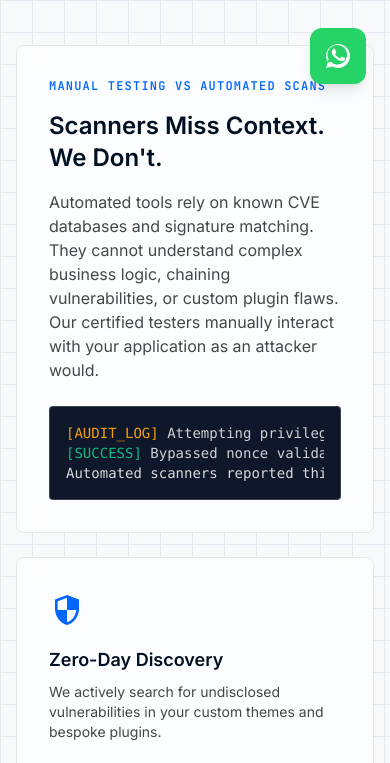
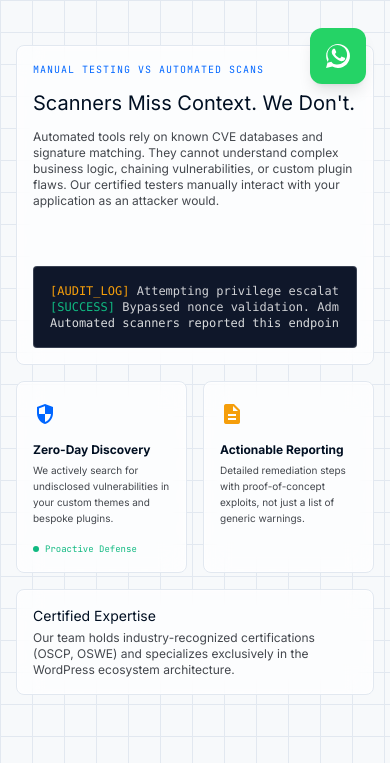
Before and after one commit to Randhir-2024/wpsecureaudit.com, an Eleventy site: page src/index.html in a window 390 px wide. Shown: the part 736-1499 px from the top of the page. Built offline with nearby package versions, Linux system fonts and the light colour scheme; Eleventy itself is replaced by a stand-in of ours; files that its build step writes are made by us from their sources.

Commit message:
Optimize bento grid layout on mobile: set small cards side-by-side in 2-column grid, shrink padding to p-4, and reduce text size

```diff
--- a/src/index.html
+++ b/src/index.html
@@ -271,52 +271,52 @@
 <!-- Why Choose Us / Bento Grid -->
 <section class="max-w-max-width mx-auto px-margin-mobile md:px-margin-desktop pt-8 pb-16 md:py-16">
 <h2 class="font-headline-lg text-headline-lg text-primary mb-12 text-center">The Manual Advantage</h2>
-<div class="grid grid-cols-1 md:grid-cols-12 gap-gutter">
+<div class="grid grid-cols-2 md:grid-cols-12 gap-4 md:gap-gutter">
 <!-- Large Card -->
-<div class="md:col-span-8 glass-panel rounded-xl p-8 audit-focus flex flex-col justify-between min-h-[320px]">
+<div class="col-span-2 md:col-span-8 glass-panel rounded-xl p-4 md:p-8 audit-focus flex flex-col justify-between min-h-[320px]">
 <div>
-<div class="font-label-caps text-label-caps text-cyber-blue-bright uppercase mb-4 tracking-widest">Manual Testing vs Automated Scans</div>
-<h3 class="font-headline-md text-headline-md text-primary mb-4">Scanners Miss Context. We Don't.</h3>
-<p class="font-body-md text-body-md text-on-surface-variant mb-6">
+<div class="font-label-caps text-[10px] md:text-label-caps text-cyber-blue-bright uppercase mb-3 md:mb-4 tracking-widest">Manual Testing vs Automated Scans</div>
+<h3 class="font-headline-md text-xl md:text-headline-md text-primary mb-3 md:mb-4">Scanners Miss Context. We Don't.</h3>
+<p class="font-body-md text-xs md:text-body-md text-on-surface-variant mb-4 md:mb-6">
                             Automated tools rely on known CVE databases and signature matching. They cannot understand complex business logic, chaining vulnerabilities, or custom plugin flaws. Our certified testers manually interact with your application as an attacker would.
                         </p>
 </div>
 <div class="bg-[#0F172A] rounded-lg p-4 border border-grid-line/20">
-<pre class="font-code-md text-code-md text-terminal-white/80 overflow-x-auto"><code><span class="text-alert-amber">[AUDIT_LOG]</span> Attempting privilege escalation via custom REST API endpoint...
+<pre class="font-code-md text-xs md:text-code-md text-terminal-white/80 overflow-x-auto"><code><span class="text-alert-amber">[AUDIT_LOG]</span> Attempting privilege escalation via custom REST API endpoint...
 <span class="text-secure-green">[SUCCESS]</span> Bypassed nonce validation. Admin access achieved.
 <span class="text-surface-dim">Automated scanners reported this endpoint as 'Secure'.</span></code></pre>
 </div>
 </div>
 <!-- Small Card 1 -->
-<div class="md:col-span-4 glass-panel rounded-xl p-8 audit-focus flex flex-col">
+<div class="col-span-1 md:col-span-4 glass-panel rounded-xl p-4 md:p-8 audit-focus flex flex-col justify-between">
 <div class="mb-auto">
-<span class="material-symbols-outlined text-4xl text-cyber-blue-bright mb-4" style="font-variation-settings: 'FILL' 1;">security</span>
-<h3 class="font-headline-md text-headline-md text-primary mb-2 text-lg">Zero-Day Discovery</h3>
-<p class="font-body-sm text-body-sm text-on-surface-variant">We actively search for undisclosed vulnerabilities in your custom themes and bespoke plugins.</p>
+<span class="material-symbols-outlined text-2xl md:text-4xl text-cyber-blue-bright mb-3 md:mb-4" style="font-variation-settings: 'FILL' 1;">security</span>
+<h3 class="font-headline-md text-xs sm:text-sm md:text-lg font-bold text-primary mb-1 md:mb-2">Zero-Day Discovery</h3>
+<p class="font-body-sm text-[10px] md:text-body-sm leading-relaxed text-on-surface-variant">We actively search for undisclosed vulnerabilities in your custom themes and bespoke plugins.</p>
 </div>
-<div class="mt-6 flex items-center gap-2">
-<div class="w-2 h-2 rounded-full bg-secure-green"></div>
-<span class="font-label-caps text-label-caps text-secure-green">Proactive Defense</span>
+<div class="mt-4 md:mt-6 flex items-center gap-1.5">
+<div class="w-1.5 h-1.5 rounded-full bg-secure-green"></div>
+<span class="font-label-caps text-[9px] md:text-label-caps text-secure-green">Proactive Defense</span>
 </div>
 </div>
 <!-- Small Card 2 -->
-<div class="md:col-span-4 glass-panel rounded-xl p-8 audit-focus flex flex-col">
+<div class="col-span-1 md:col-span-4 glass-panel rounded-xl p-4 md:p-8 audit-focus flex flex-col justify-between">
 <div class="mb-auto">
-<span class="material-symbols-outlined text-4xl text-alert-amber mb-4" style="font-variation-settings: 'FILL' 1;">description</span>
-<h3 class="font-headline-md text-headline-md text-primary mb-2 text-lg">Actionable Reporting</h3>
-<p class="font-body-sm text-body-sm text-on-surface-variant">Detailed remediation steps with proof-of-concept exploits, not just a list of generic warnings.</p>
+<span class="material-symbols-outlined text-2xl md:text-4xl text-alert-amber mb-3 md:mb-4" style="font-variation-settings: 'FILL' 1;">description</span>
+<h3 class="font-headline-md text-xs sm:text-sm md:text-lg font-bold text-primary mb-1 md:mb-2">Actionable Reporting</h3>
+<p class="font-body-sm text-[10px] md:text-body-sm leading-relaxed text-on-surface-variant">Detailed remediation steps with proof-of-concept exploits, not just a list of generic warnings.</p>
 </div>
 </div>
 <!-- Medium Card -->
-<div class="md:col-span-8 glass-panel rounded-xl p-8 audit-focus flex items-center gap-6">
+<div class="col-span-2 md:col-span-8 glass-panel rounded-xl p-4 md:p-8 audit-focus flex flex-col sm:flex-row items-center sm:items-start gap-4 md:gap-6">
 <div class="flex-grow">
-<h3 class="font-headline-md text-headline-md text-primary mb-2">Certified Expertise</h3>
-<p class="font-body-md text-body-md text-on-surface-variant">Our team holds industry-recognized certifications (OSCP, OSWE) and specializes exclusively in the WordPress ecosystem architecture.</p>
+<h3 class="font-headline-md text-sm md:text-headline-md text-primary mb-1 md:mb-2">Certified Expertise</h3>
+<p class="font-body-md text-xs md:text-body-md text-on-surface-variant">Our team holds industry-recognized certifications (OSCP, OSWE) and specializes exclusively in the WordPress ecosystem architecture.</p>
 </div>
-<div class="shrink-0 hidden sm:block">
-<div class="w-24 h-24 rounded-full border-4 border-cyber-blue-bright/20 flex items-center justify-center relative">
+<div class="shrink-0 hidden md:block">
+<div class="w-20 h-20 rounded-full border-4 border-cyber-blue-bright/20 flex items-center justify-center relative">
 <div class="absolute inset-0 border-4 border-cyber-blue-bright rounded-full border-t-transparent animate-spin"></div>
-<span class="material-symbols-outlined text-3xl text-cyber-blue-bright">verified_user</span>
+<span class="material-symbols-outlined text-2xl text-cyber-blue-bright">verified_user</span>
 </div>
 </div>
 </div>
```
